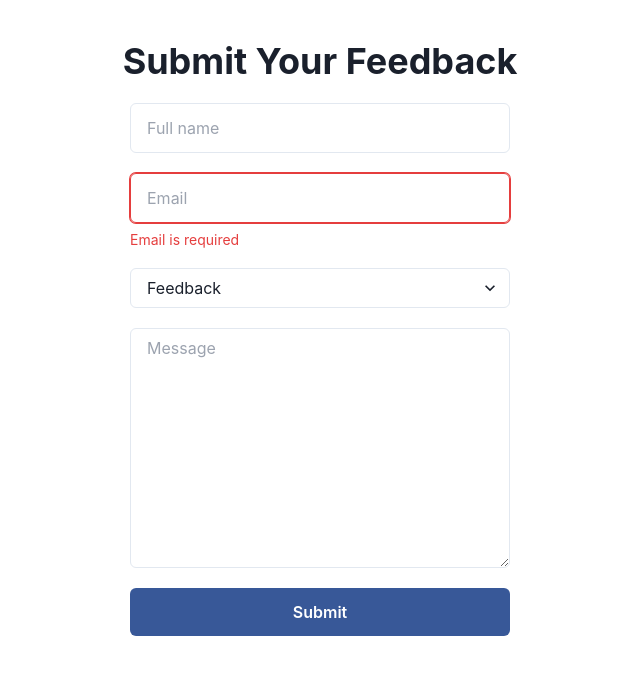
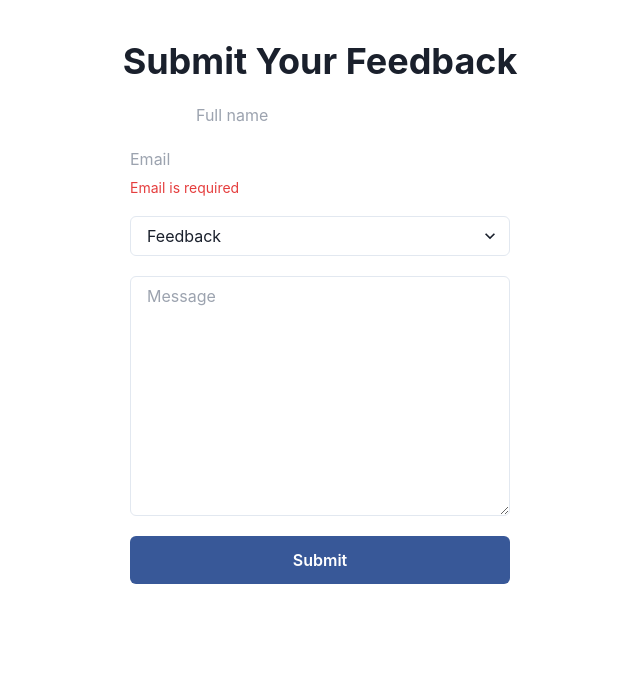
Before and after one commit to rldnrl-tutorial/next-fullstack, a Next.js app: page / in a window 1280 px wide. Shown: the top 674 px of the page, without its empty margins (320-960 px from the left). Built offline with nearby package versions, Linux system fonts and the light colour scheme.

Commit message:
feat: tailwindcss로 수정

```diff
--- a/src/libs/ui/Input/Input.tsx
+++ b/src/libs/ui/Input/Input.tsx
@@ -1,5 +1,9 @@
-import { Input as ChakraInput, InputProps } from '@chakra-ui/react'
+import { InputHTMLAttributes } from 'react'
+
+interface InputProps extends InputHTMLAttributes<HTMLInputElement> {}
 
 export default function Input(props: InputProps) {
-  return <ChakraInput padding="1.5rem 1rem" maxWidth="23.75rem" {...props} />
+  return (
+    <input {...props} className="px-6 py-4 max-w-sm w-full border rounded" />
+  )
 }
```
